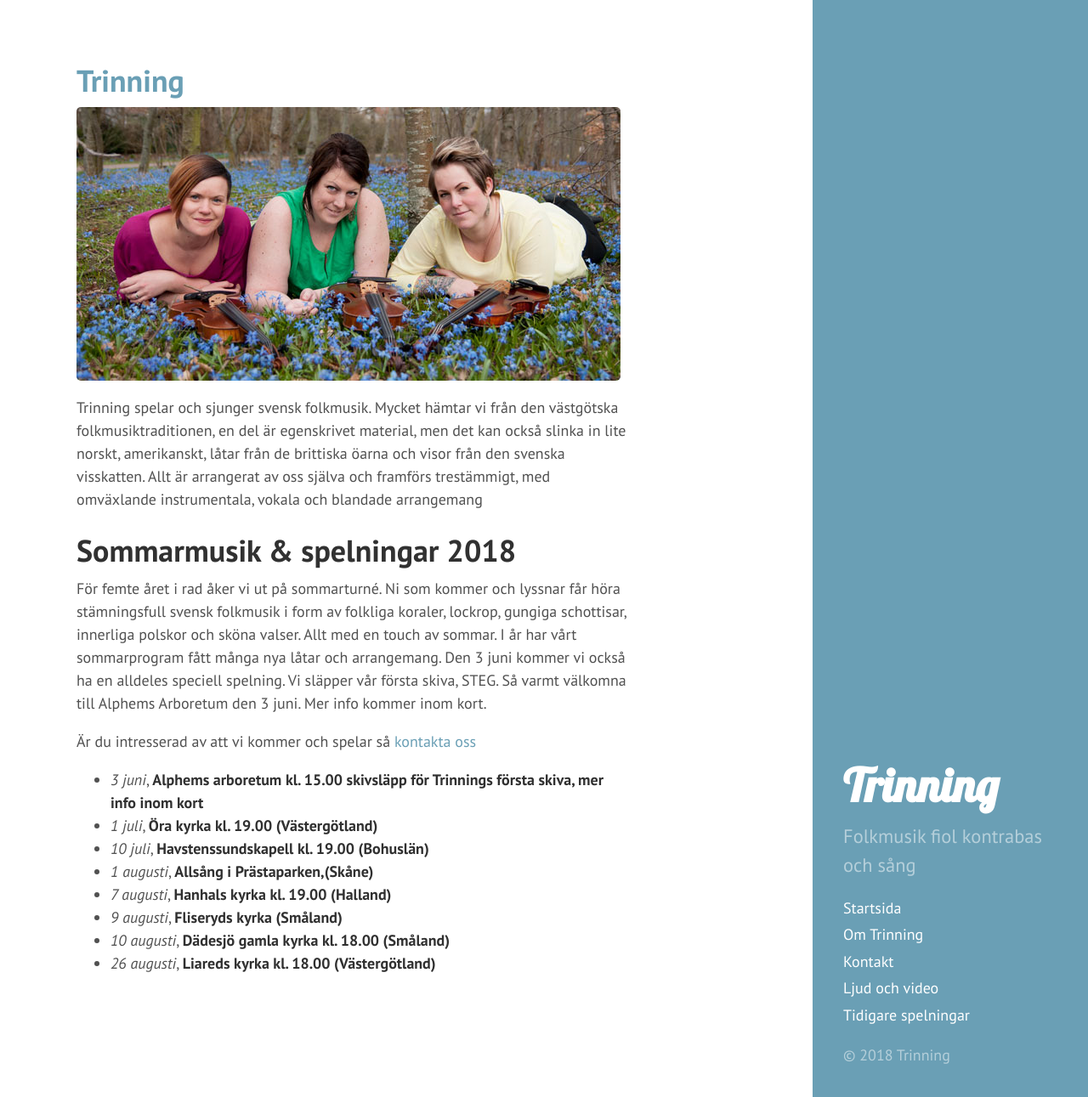
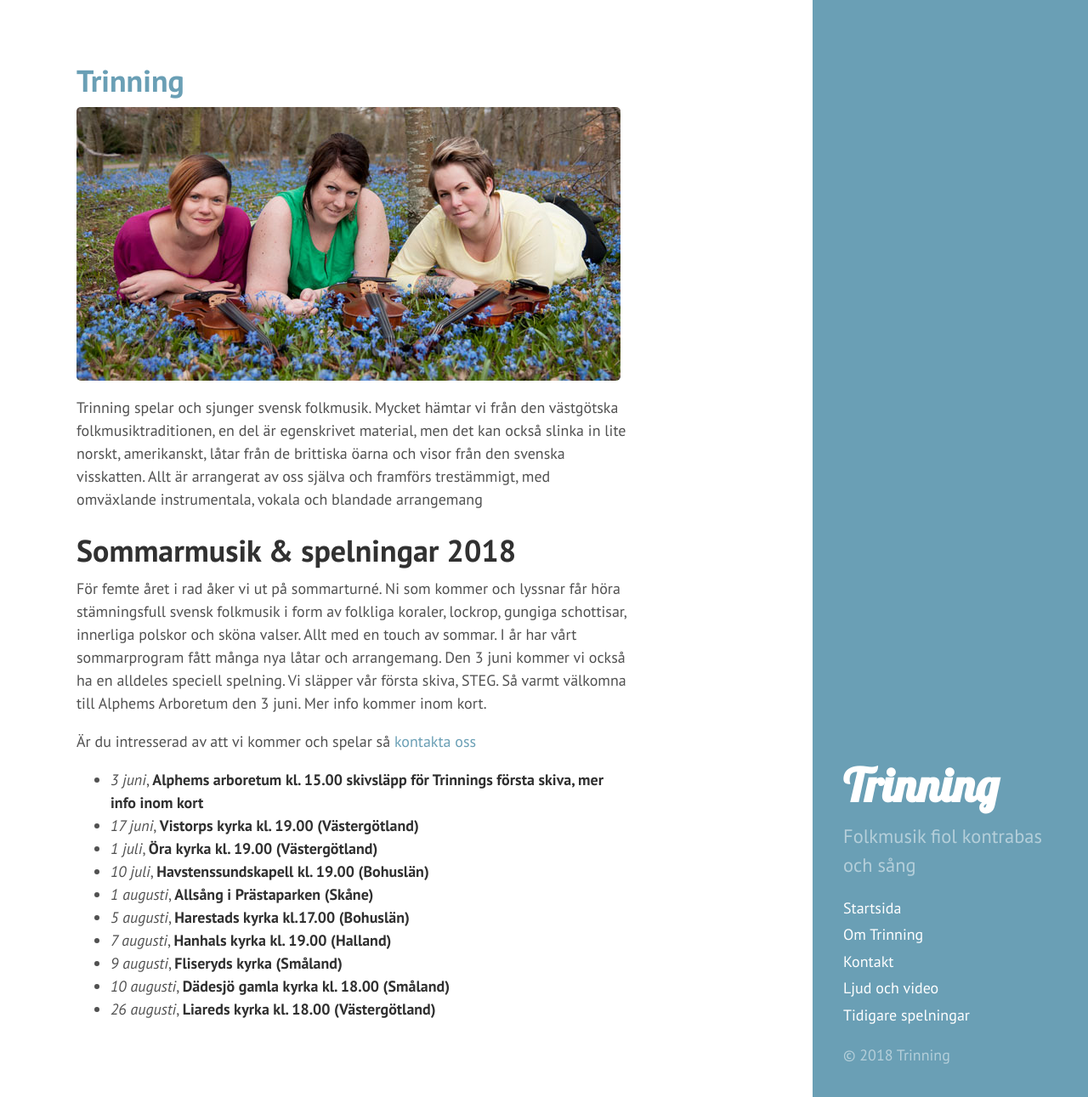
Before and after one commit to trinning/trinning.github.io, a Jekyll site: the page built from index.md, in a window 1280 px wide and 1291 px high. Shown: the whole window at 85% size. Built offline with Jekyll 4.4.1, drawn with Linux system fonts in a browser that asks for light colours.

Commit message:
uppdaterat två nya spelningar

```diff
--- a/index.md
+++ b/index.md
@@ -16,9 +16,11 @@
 Är du intresserad av att vi kommer och spelar så [kontakta oss](/kontakt)
 
 * *3 juni*, **Alphems arboretum kl. 15.00 skivsläpp för Trinnings första skiva, mer info inom kort**
+* *17 juni*, **Vistorps kyrka kl. 19.00 (Västergötland)**
 * *1 juli*, **Öra kyrka  kl. 19.00 (Västergötland)**
 * *10 juli*, **Havstenssundskapell kl. 19.00 (Bohuslän)**
-* *1 augusti*, **Allsång i Prästaparken,(Skåne)**
+* *1 augusti*, **Allsång i Prästaparken (Skåne)**
+* *5 augusti*, **Harestads kyrka kl.17.00 (Bohuslän)**
 * *7 augusti*, **Hanhals kyrka kl. 19.00 (Halland)**
 * *9 augusti*, **Fliseryds kyrka (Småland)**
 * *10 augusti*, **Dädesjö gamla kyrka kl. 18.00 (Småland)**
```
